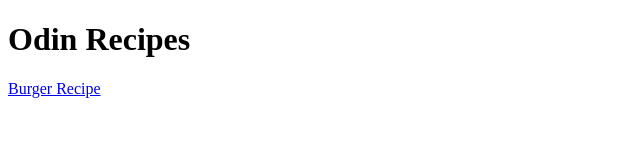
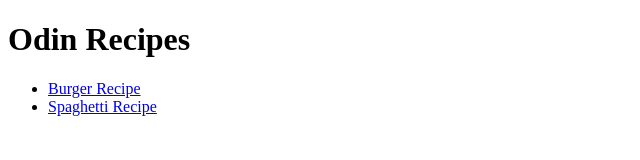
Before and after one commit to rAlprazolam/odin-recipes, a plain HTML site: page index.html in a window 1280 px wide. Shown: the whole page, without its empty margins (0-640 px from the left). Drawn offline with Linux system fonts and the light colour scheme.

Commit message:
Add link to new recipe on homepage

```diff
--- a/index.html
+++ b/index.html
@@ -7,6 +7,9 @@
 
     <body>
         <h1>Odin Recipes</h1>
-        <a href="./recipes/burger.html" target="_blank">Burger Recipe</a>
+        <ul>
+            <li><a href="./recipes/burger.html" target="_blank">Burger Recipe</a></li>
+            <li><a href="./recipes/spaghetti.html" target="_blank">Spaghetti Recipe</a></li>
+        </ul>
     </body>
 </html>
```
